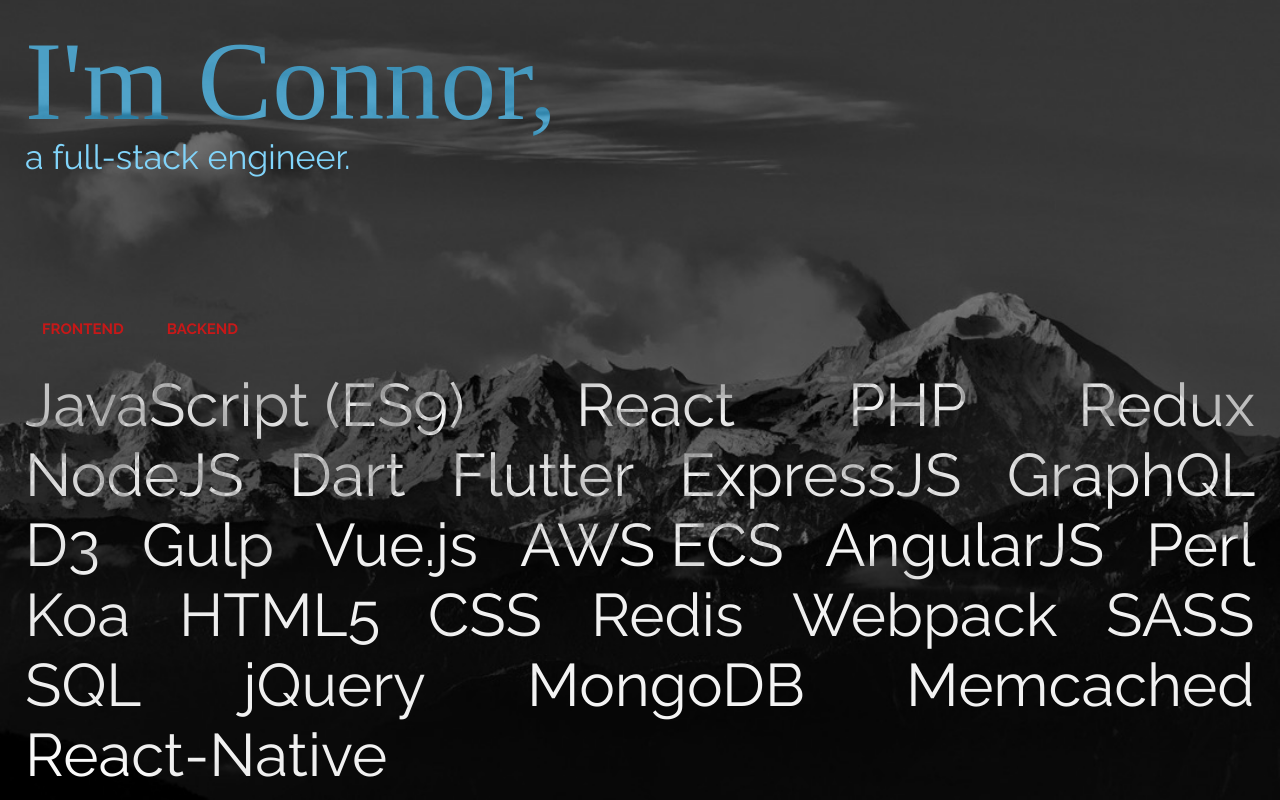
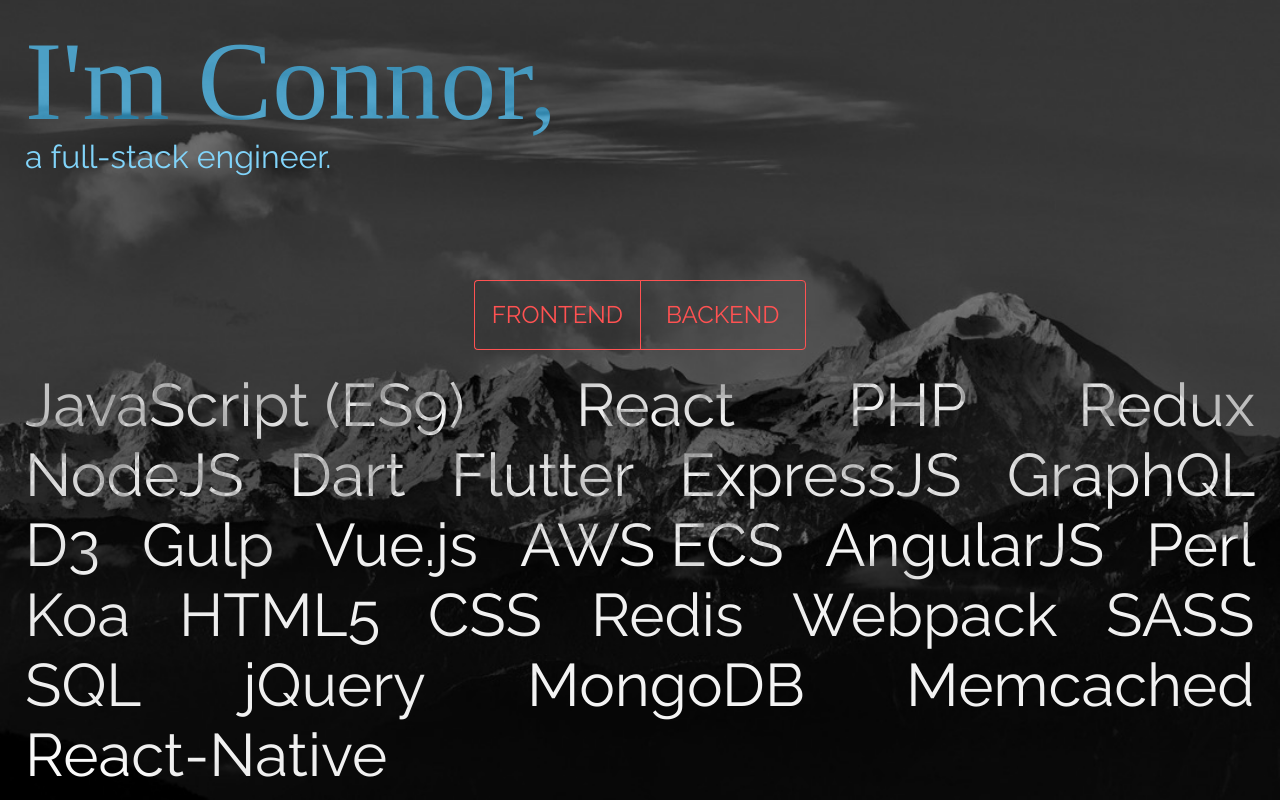
Before and after one commit to connorch/connor_chevli_portfolio, a React (Create React App) app: page / in a window 1280 px wide. Shown: the top 800 px of the page. Built offline with nearby package versions, Linux system fonts and the light colour scheme; grey boxes are pictures that could not be loaded; a web font is replaced by a local one.

Commit message:
Change button sizes

```diff
--- a/src/components/App.js
+++ b/src/components/App.js
@@ -37,6 +37,10 @@
       fontFamily: '"Raleway", sans-serif',
       fontSize: "3rem",
     },
+    h4: {
+      fontFamily: '"Raleway", sans-serif',
+      fontSize: "2rem",
+    },
     h6: {
       fontSize: "1rem",
       fontWeight: 300,
--- a/src/components/Skills/Skills.js
+++ b/src/components/Skills/Skills.js
@@ -59,11 +59,19 @@
   buttonGroup: {
     marginTop: 20,
     marginBottom: 20,
-    paddingLeft: 10,
+    textAlign: "center",
   },
   button: {
-    mixBlendMode: "difference",
+    // mixBlendMode: "difference",
     color: theme.palette.secondary.main,
+    borderColor: theme.palette.secondary.main,
+    width: "100%",
+    [theme.breakpoints.up("sm")]: {
+      height: 70,
+      ...theme.typography.h5,
+      fontFamily: '"Raleway", sans-serif',
+      // borderWidth: 2,
+    },
   },
   skills: {
     margin: "0 auto",
```
